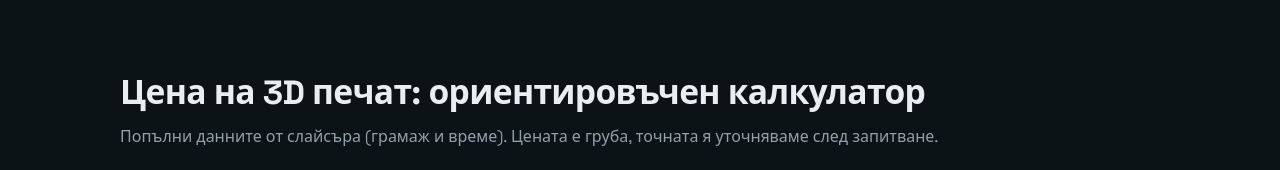
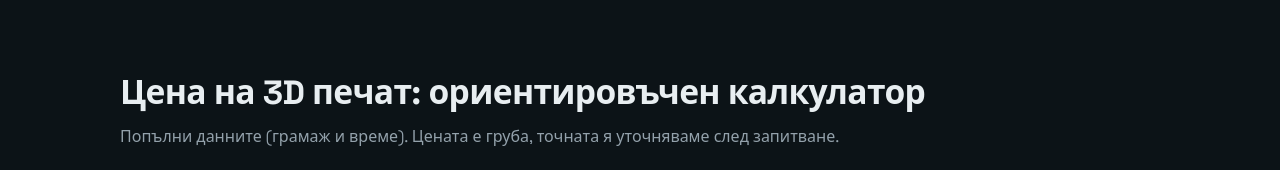
Before and after one commit to ninjalab3d/ninjalab3d.github.io, a plain HTML site: page index.html in a window 1280 px wide. Shown: the part 2480-2650 px from the top of the page. Drawn offline with Linux system fonts and the light colour scheme.

Commit message:
Update index.html

```diff
--- a/index.html
+++ b/index.html
@@ -155,7 +155,7 @@ summary{cursor:pointer;font-weight:500}details p{color:var(--mut);margin:8px 0 0
 </div></section>
 
 <section id="kalkulator"><div class="wrap">
-<h2>Цена на 3D печат: ориентировъчен калкулатор</h2><p class="sub">Попълни данните от слайсъра (грамаж и време). Цената е груба, точната я уточняваме след запитване.</p>
+<h2>Цена на 3D печат: ориентировъчен калкулатор</h2><p class="sub">Попълни данните (грамаж и време). Цената е груба, точната я уточняваме след запитване.</p>
 <div class="calc">
 <div class="panel">
 <div class="f"><label for="mat">Материал</label><select id="mat"></select></div>
```
